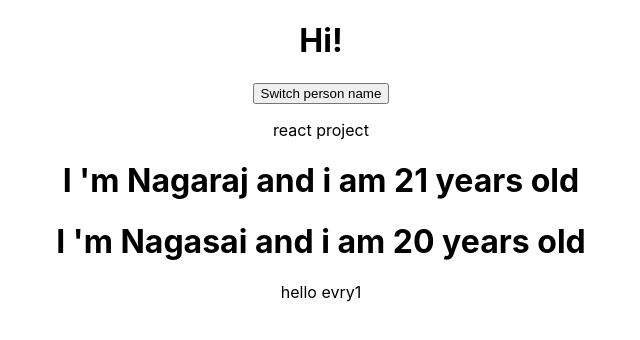
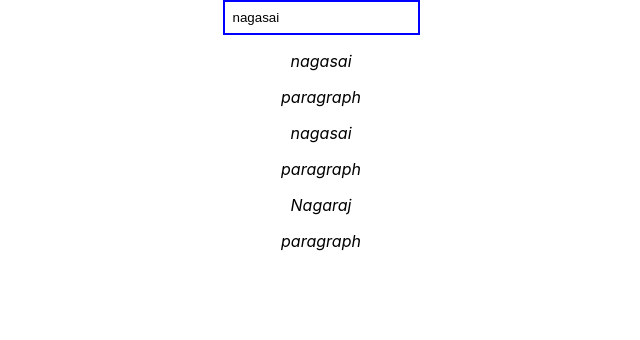
Before and after one commit to nagarajumadamshetti/reactcourse, a React (Create React App) app: page / in a window 1280 px wide. Shown: the top 340 px of the page, without its empty margins (319-959 px from the left). Built offline with nearby package versions, Linux system fonts and the light colour scheme.

Commit message:
assignment 1 done:understanding the Base Features & Syntax

```diff
--- a/src/App.css
+++ b/src/App.css
@@ -36,3 +36,6 @@
     transform: rotate(360deg);
   }
 }
+/* .button{
+
+} */
--- a/src/App.js
+++ b/src/App.js
@@ -1,42 +1,33 @@
 import React, { Component } from 'react';
 import './App.css';
-import Person from './Person/Person'
+// import Person from './Person/Person';
+import UserInput from './UserInput/UserInput';
+import UserOutput from './UserOutput/UserOutput';
+
 class App extends Component {
-  state={
-    persons:[{name:'Nagaraj',age:'21'},{name:'Nagasai',age:'20'}
-  ],
-  otherState:'others'
+  state = {
+    username: 'nagasai'
   }
-  switchNameHandler=()=>{
-    //console.log(' button clicked');
-    this.setState(
-      {
-        persons:[
-          {
-            name:'Nagaraj',age:'210'
-          },
-          {
-            name:'Nagasai',age:'200'
-          }
-        ]
-      }
-    )
+
+  nameChangedHandler = (event) => {
+    this.setState({
+      username: event.target.value
+    });
   }
-  render(){
-  return (
-    <div className="App">
-      <h1>
-        Hi!
-        </h1>
-        <button onClick={this.switchNameHandler}>Switch person name</button>
-        <p>react project</p>
-        <Person name={this.state.persons[0].name} age={this.state.persons[0].age}/>
-        <Person name={this.state.persons[1].name} age={this.state.persons[1].age}>hello evry1</Person>
 
-    </div>
-  );
-  // return React.createElement('div',{className:'App'}, React.createElement('h1',null,'Hi!'));
+  render() {
+
+    return (
+      <div className="App">
+        <UserInput
+         changed={this.nameChangedHandler.bind(this)}
+         name={this.state.username}>
+         </UserInput>
+        <UserOutput name={this.state.username} ></UserOutput>
+        <UserOutput  name={this.state.username}></UserOutput>
+        <UserOutput name={"Nagaraj"}/>
+      </div>
+    );
+  }
 }
-}
-
 export default App;
--- /dev/null
+++ b/src/Person/Person.css
@@ -0,0 +1,8 @@
+.Person{
+    width:60%;
+    margin:auto;
+    border:1px solid;
+    box-shadow: 0 2px 3px;
+    padding: 16px;
+    text-align: center;
+}
--- a/src/Person/Person.js
+++ b/src/Person/Person.js
@@ -1,9 +1,11 @@
 import React from 'react';
+import  './Person.css';
 const person = (props) => {
     return (
-        <div>
+        <div className="Person">
             <h1>I 'm {props.name} and i am {props.age}  years old</h1>
             <p>{props.children}</p>
+            <input type='text' onChange={props.changed} value={props.name}/>
         </div>
     )
 }
--- /dev/null
+++ b/src/UserInput/UserInput.js
@@ -0,0 +1,20 @@
+import React from 'react';
+const userInput = (props) => {
+    const style = {
+        backgroundColor: "white",
+        font: "Arial Black",
+        border: "2px solid blue",
+        padding: "8px",
+        cursor: "pointer"
+    }
+    return (
+        <div>
+            <input
+                style={style}
+                type="text"
+                onChange={props.changed}
+                value={props.name} />
+        </div>
+    );
+}
+export default userInput;
--- /dev/null
+++ b/src/UserOutput/UserOutput.css
@@ -0,0 +1,8 @@
+.UserOutput{
+    backgroundColor: "white";
+
+    font-style: italic;
+    border: "2px solid blue";
+    padding: "8px";
+    cursor: "pointer"
+}
--- /dev/null
+++ b/src/UserOutput/UserOutput.js
@@ -0,0 +1,11 @@
+import React from 'react';
+import './UserOutput.css'
+const userOutput = (props) => {
+    return (
+        <div className="UserOutput">
+            <p>{props.name}</p>
+            <p>paragraph</p>
+        </div>
+    );
+}
+export default userOutput;
```
